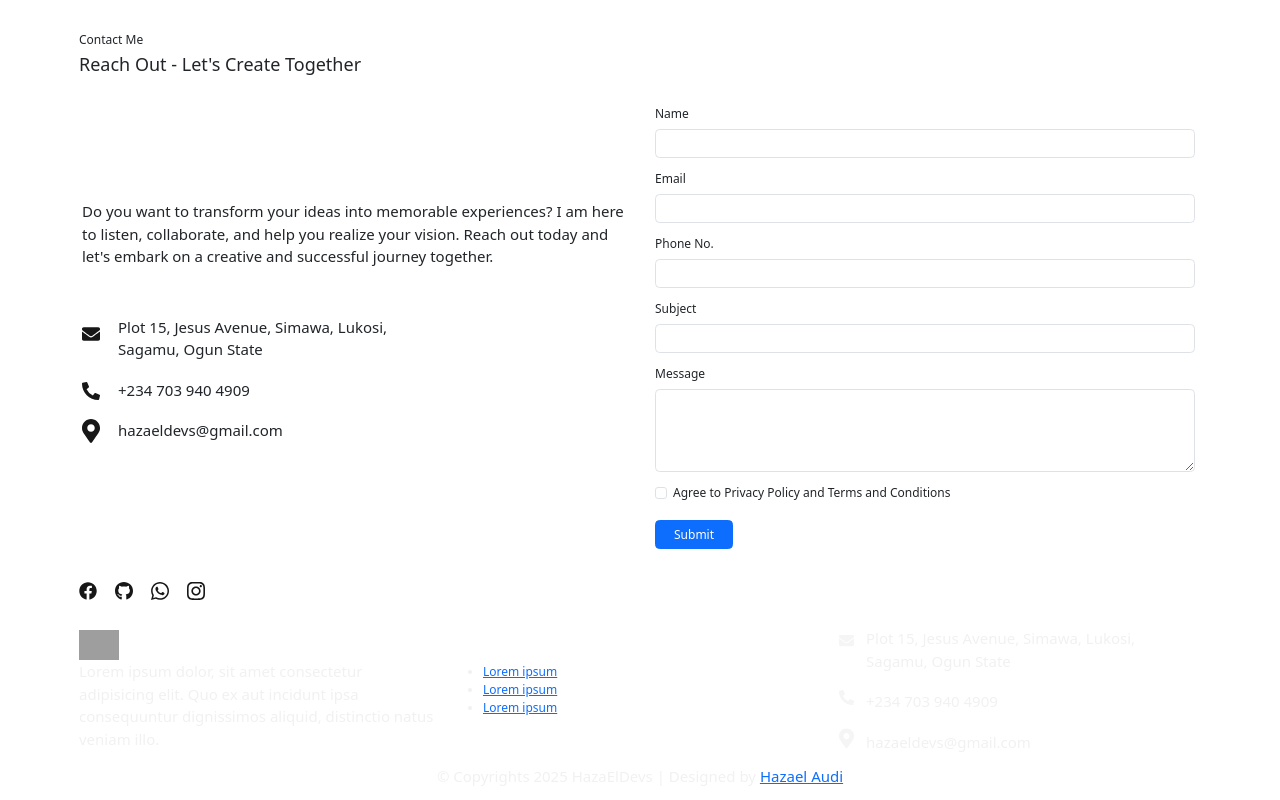
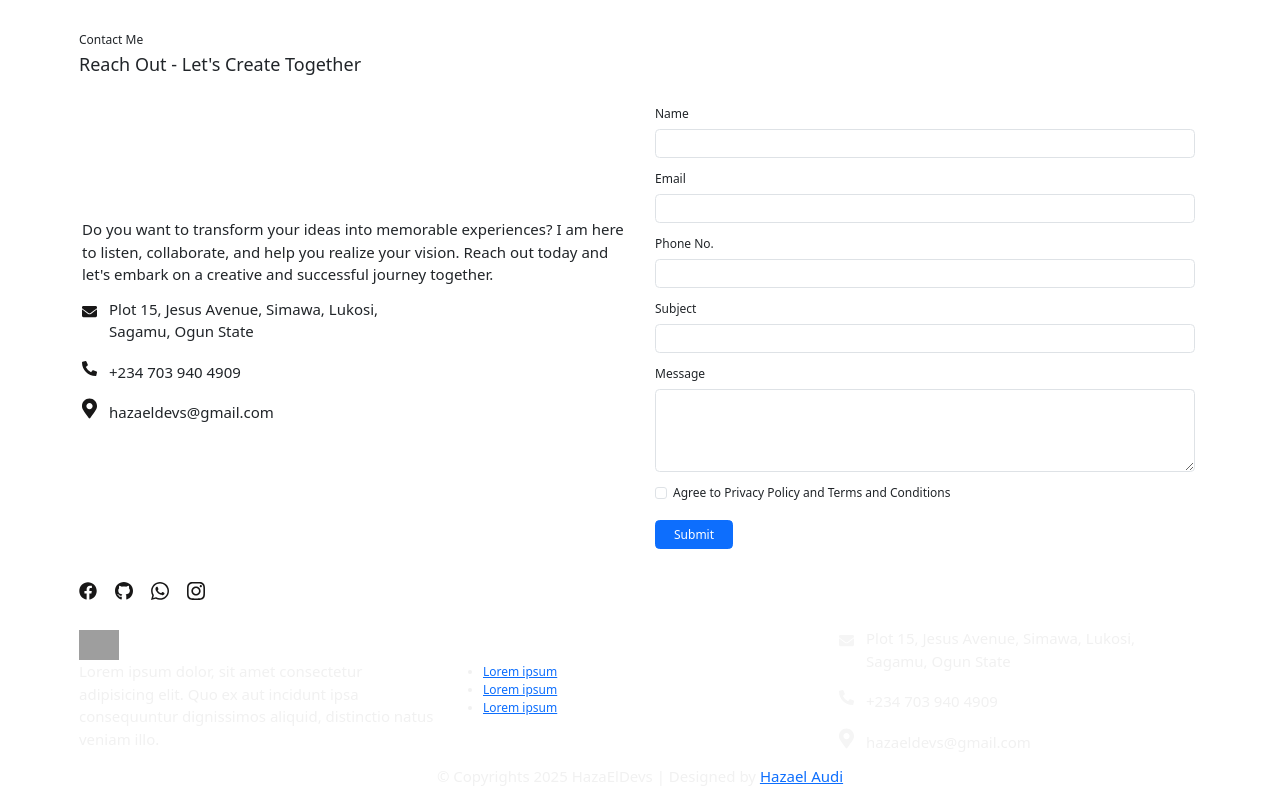
Before and after one commit to AudiHazael/hazaeldevs-portfolio, a React (Vite) app: page / in a window 1280 px wide. Shown: the part 2050-2850 px from the top of the page. Built offline with nearby package versions, Linux system fonts and the light colour scheme; grey boxes are pictures that could not be loaded.

Commit message:
Project Update

```diff
--- a/src/pages/Home.jsx
+++ b/src/pages/Home.jsx
@@ -258,22 +258,30 @@ function Home() {
                 vision. Reach out today and let's embark on a creative and
                 successful journey together.
               </p>
-              <div className="d-flex mt-5">
-                <FaEnvelope fontSize="3rem" color="#181717" className="pe-4" />
+              <div className="d-flex">
+                <FaEnvelope
+                  fontSize="2.25rem"
+                  color="#181717"
+                  className="pe-3"
+                />
                 <p>
                   Plot 15, Jesus Avenue, Simawa, Lukosi, <br /> Sagamu, Ogun
                   State
                 </p>
               </div>
               <div className="d-flex">
-                <FaPhoneAlt fontSize="3rem" color="#181717" className="pe-4" />
+                <FaPhoneAlt
+                  fontSize="2.25rem"
+                  color="#181717"
+                  className="pe-3"
+                />
                 <p className="pt-2">+234 703 940 4909</p>
               </div>
               <div className="d-flex">
                 <FaMapMarkerAlt
-                  fontSize="3rem"
+                  fontSize="2.25rem"
                   color="#181717"
-                  className="pe-4"
+                  className="pe-3"
                 />
                 <p className="pt-2">hazaeldevs@gmail.com</p>
               </div>
```
